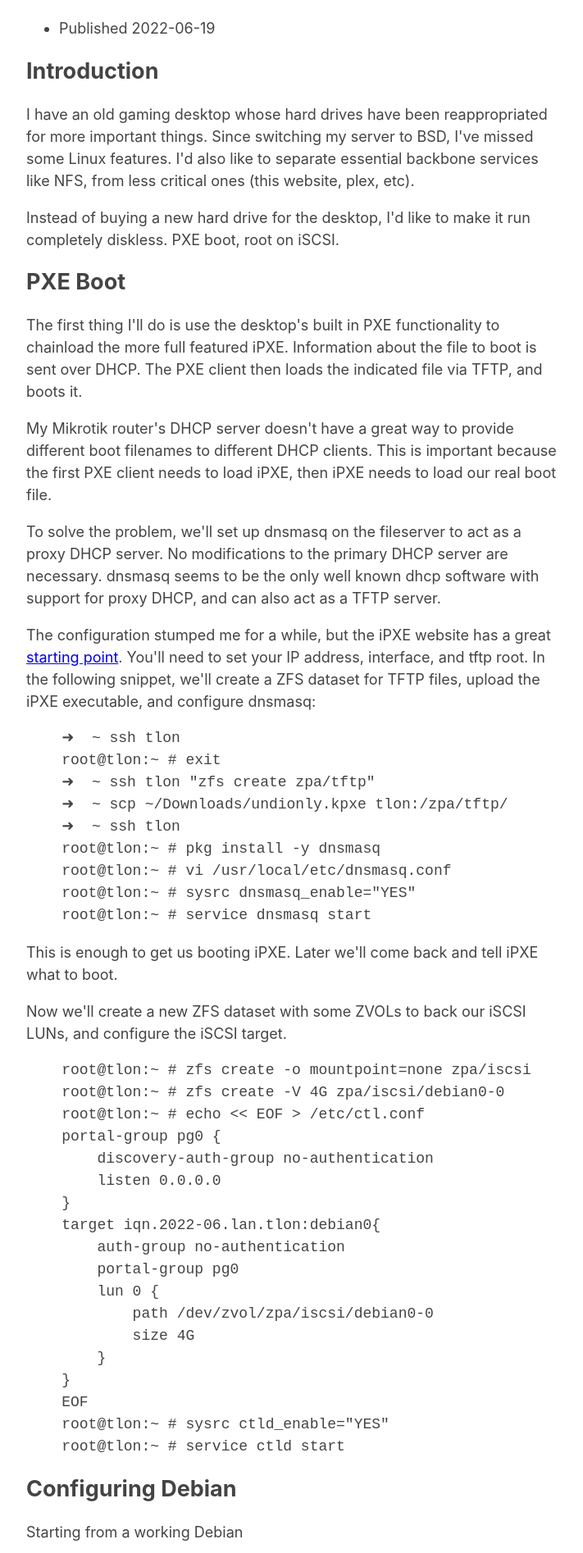
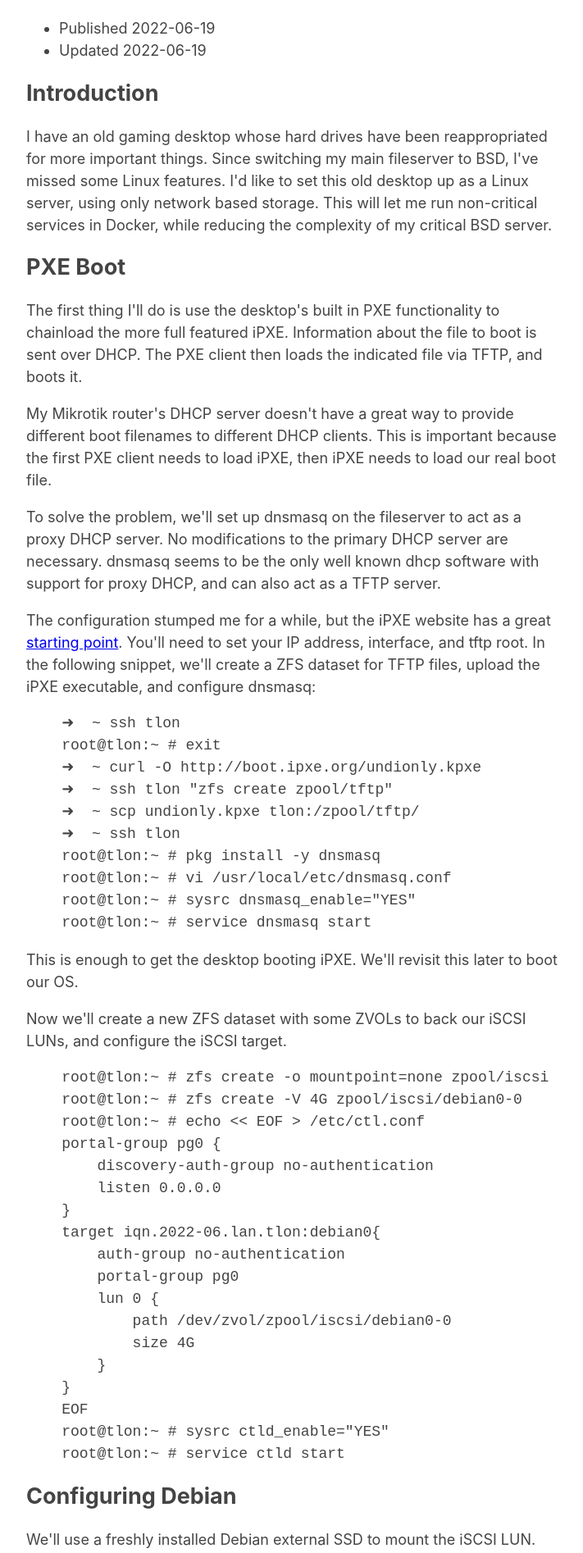
Before and after one commit to ahepp/homepage-old, a plain HTML site: page blog/diskless.html in a window 1280 px wide. Shown: the part 86-1980 px from the top of the page at 82% size, without its empty margins (283-994 px from the left). Drawn offline with Linux system fonts and the light colour scheme.

Commit message:
Fix typos, add detail.

```diff
--- a/blog/diskless.html
+++ b/blog/diskless.html
@@ -9,16 +9,14 @@
         <h1>Diskless Debian with PXE and iSCSI</h1>
         <ul>
             <li>Published 2022-06-19</li>
+            <li>Updated 2022-06-19</li>
         </ul>
         <h2>Introduction</h2>
         <p>
             I have an old gaming desktop whose hard drives have been reappropriated for more important things.
-            Since switching my server to BSD, I've missed some Linux features.
-            I'd also like to separate essential backbone services like NFS, from less critical ones (this website, plex, etc).
-        </p>
-        <p>
-            Instead of buying a new hard drive for the desktop, I'd like to make it run completely diskless.
-            PXE boot, root on iSCSI.
+            Since switching my main fileserver to BSD, I've missed some Linux features.
+            I'd like to set this old desktop up as a Linux server, using only network based storage.
+            This will let me run non-critical services in Docker, while reducing the complexity of my critical BSD server.
         </p>
         <h2>PXE Boot</h2>
         <p>
@@ -42,8 +40,9 @@
 <pre>
     ➜  ~ ssh tlon
     root@tlon:~ # exit
-    ➜  ~ ssh tlon "zfs create zpa/tftp"
-    ➜  ~ scp ~/Downloads/undionly.kpxe tlon:/zpa/tftp/
+    ➜  ~ curl -O http://boot.ipxe.org/undionly.kpxe
+    ➜  ~ ssh tlon "zfs create zpool/tftp"
+    ➜  ~ scp undionly.kpxe tlon:/zpool/tftp/
     ➜  ~ ssh tlon
     root@tlon:~ # pkg install -y dnsmasq
     root@tlon:~ # vi /usr/local/etc/dnsmasq.conf
@@ -52,14 +51,14 @@
 </pre>
         </p>
         <p>
-            This is enough to get us booting iPXE.
-            Later we'll come back and tell iPXE what to boot.
+            This is enough to get the desktop booting iPXE.
+            We'll revisit this later to boot our OS.
         </p>
         <p>
             Now we'll create a new ZFS dataset with some ZVOLs to back our iSCSI LUNs, and configure the iSCSI target.
 <pre>
-    root@tlon:~ # zfs create -o mountpoint=none zpa/iscsi
-    root@tlon:~ # zfs create -V 4G zpa/iscsi/debian0-0
+    root@tlon:~ # zfs create -o mountpoint=none zpool/iscsi
+    root@tlon:~ # zfs create -V 4G zpool/iscsi/debian0-0
     root@tlon:~ # echo &lt;&lt; EOF &gt; /etc/ctl.conf
     portal-group pg0 {
         discovery-auth-group no-authentication
@@ -69,7 +68,7 @@
         auth-group no-authentication
         portal-group pg0
         lun 0 {
-            path /dev/zvol/zpa/iscsi/debian0-0
+            path /dev/zvol/zpool/iscsi/debian0-0
             size 4G
         }
     }
@@ -80,7 +79,8 @@
         </p>
         <h2>Configuring Debian</h2>
         <p>
-            Starting from a working Debian
+            We'll use a freshly installed Debian external SSD to mount the iSCSI LUN.
+            Then we'll format the LUN with an ext4 filesystem and install Debian.
 <pre>
     debian@debian:~$ sudo apt install open-iscsi debootstrap
     debian@debian:~$ sudo iscsiadm --mode discovery --op update --type sendtargets --portal tlon.lan
@@ -88,7 +88,6 @@
     debian@debian:~$ sudo iscsiadm --mode node --targetname "iqn.2022-06.lan.tlon:debian0" --portal tlon.lan --login
     Logging in to [iface: default, target: iqn.2022-06.lan.tlon:debian0, portal: tlon.lan,3260]
     Login to [iface: default, target: iqn.2022-06.lan.tlon:debian0, portal: tlon.lan,3260] successful.
-    /dev/disk/by-path/ip-tlon.lan:3260-iscsi-iqn.2022-06.lan.tlon:debian0-lun-0
     debian@debian:~$ sudo mkfs.ext4 /dev/disk/by-path/ip-tlon.lan\:3260-iscsi-iqn.2022-06.lan.tlon\:debian0-lun-0
     debian@debian:~$ sudo mount /dev/disk/by-path/ip-tlon.lan\:3260-iscsi-iqn.2022-06.lan.tlon\:debian0-lun-0 /mnt
     debian@debian:~$ sudo debootstrap bullseye /mnt
@@ -124,7 +123,7 @@
             The initramfs we produced above will import our iSCSI target as /dev/sda
 <pre>
     ➜  ~ ssh tlon
-    root@tlon:~ # cat &lt;&lt; EOF &gt; /zpa/tftpboot/debian0.ipxe
+    root@tlon:~ # cat &lt;&lt; EOF &gt; /zpool/tftpboot/debian0.ipxe
     #!ipxe
     initrd tftp://tlon.lan/initrd.img-5.10.0-13-amd64
     kernel tftp://tlon.lan/vmlinuz-5.10.0-13-amd64 root=/dev/sda
@@ -134,17 +133,30 @@
         </p>
         <p>
             Now we need to edit /usr/local/etc/dnsmasq.conf on our fileserver to provide the ipxe client debian0.ipxe.
+            I'll leave this as an exercise to the reader, since the T in TFTP stands for trivial.
+            Seriously though, if you read this far and want my dnsmasq.conf, email me and I will update.
+        </p>
+        <p>
             And just like that, we're booting Debian with zero nonvolatile storage in our computer!
         </p>
         <h2>Improvements</h2>
         <p>
-            You may have noticed an IP address in ISCSI_TARGET for the initramfs.
+            You may have noticed a raw IP address in ISCSI_TARGET for the initramfs.
             I ran into issues with DNS resolution in the initramfs.
+            This <a href="https://wiki.gentoo.org/wiki/Custom_Initramfs#DNS">gentoo wiki post</a> seems to have a solution I'd like to try when I have some time.
             Ideally I'd be able to change the IP address of my server without having to come back and update all my initrd.img's.
+        </p>
+        <p>
+            I took a shortcut and configured dnsmasq to serve our debian0 LUN to all iPXE clients.
+            I probably want to restrict that to a particular MAC address, so I could have a different client boot a different LUN as root.
         </p>
         <p>
             I'd also like to find a good way to create new initrds, kernels, and root filesystems automatically.
             Manually mounting and configuring is fine for experimentation, but I'd like to script this.
         </p>
+        <h2>Sources</h2>
+        <ul>
+            <li><a href="https://devcondition.com/article/iscsi-boot/">https://devcondition.com/article/iscsi-boot/</a></li>
+            <li><a href="https://web.archive.org/web/20140913155921/http://linux.netapp.com/docs/debian/iscsi-sanboot-configuration-guide">https://web.archive.org/web/20140913155921/http://linux.netapp.com/docs/debian/iscsi-sanboot-configuration-guide</a></li>
     </body>
 </html>
```
